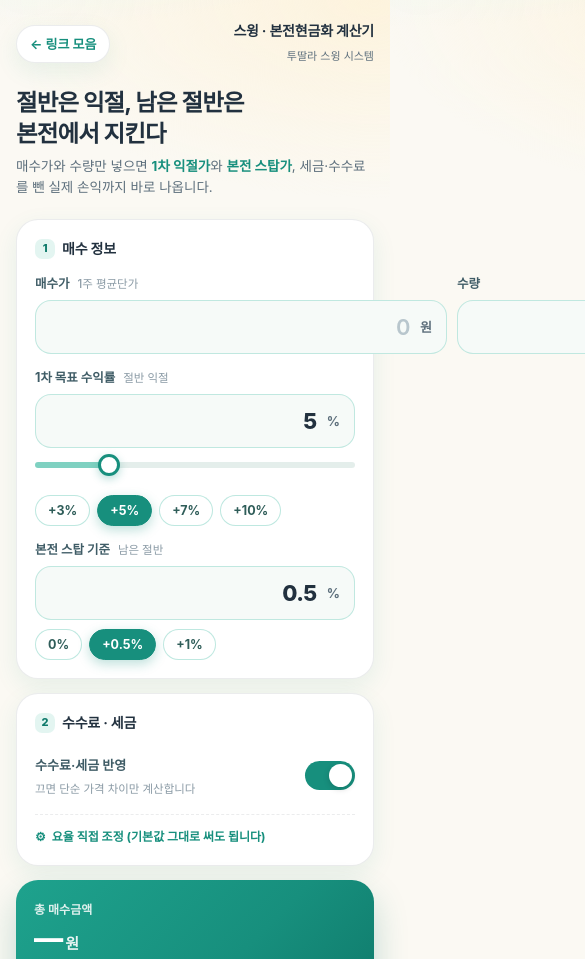
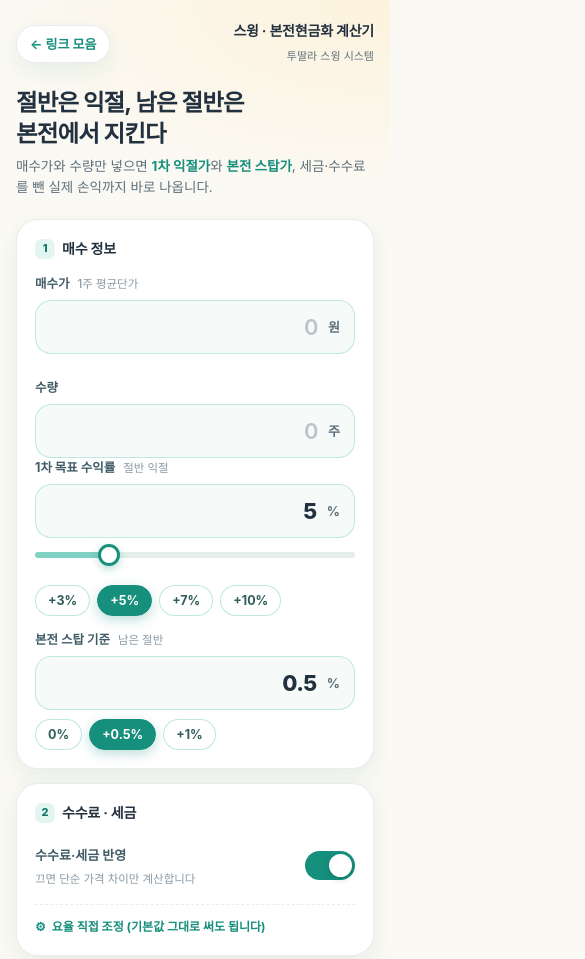
Before and after one commit to twodollar1004/twodollar1004.github.io, a plain HTML site: page swing/index.html in a window 390 px wide. Shown: the top 959 px of the page, 585 px wide, since content can reach past the window. Drawn offline with Linux system fonts and the light colour scheme.

Commit message:
모바일 입력칸 2열 넘침 수정(좁은 화면 1열 배치)

```diff
--- a/swing/index.html
+++ b/swing/index.html
@@ -61,7 +61,7 @@
   .field:last-child{margin-bottom:0}
   .field label{display:block;font-size:12.5px;font-weight:700;color:#3f5c66;margin-bottom:6px}
   .field label .hint{font-weight:500;color:#8a9aa5;font-size:11.5px;margin-left:5px}
-  .inputbox{display:flex;align-items:center;gap:10px;background:#f6faf8;border:1.5px solid rgba(127,209,193,.45);border-radius:16px;padding:0 14px;transition:border-color .15s, background .15s}
+  .inputbox{display:flex;align-items:center;gap:10px;min-width:0;background:#f6faf8;border:1.5px solid rgba(127,209,193,.45);border-radius:16px;padding:0 14px;transition:border-color .15s, background .15s}
   .inputbox:focus-within{border-color:var(--mint-deep);background:#fff;box-shadow:0 0 0 4px rgba(127,209,193,.18)}
   .inputbox input{
     flex:1 1 auto;min-width:0;border:0;background:transparent;outline:none;
@@ -77,8 +77,9 @@
   .inputbox input:focus{outline:none}
   .inputbox input::placeholder{color:#b8c6cd;font-weight:600}
   .inputbox .unit{font-size:13px;font-weight:700;color:var(--ink-soft);flex:0 0 auto}
-  .row2{display:grid;grid-template-columns:1fr 1fr;gap:10px}
-  @media (max-width:360px){.row2{grid-template-columns:1fr}}
+  .row2{display:grid;grid-template-columns:minmax(0,1fr) minmax(0,1fr);gap:10px}
+  .field{min-width:0}
+  @media (max-width:430px){.row2{grid-template-columns:minmax(0,1fr)}}
 
   /* chips + slider */
   .chips{display:flex;flex-wrap:wrap;gap:7px;margin-top:9px}
```
